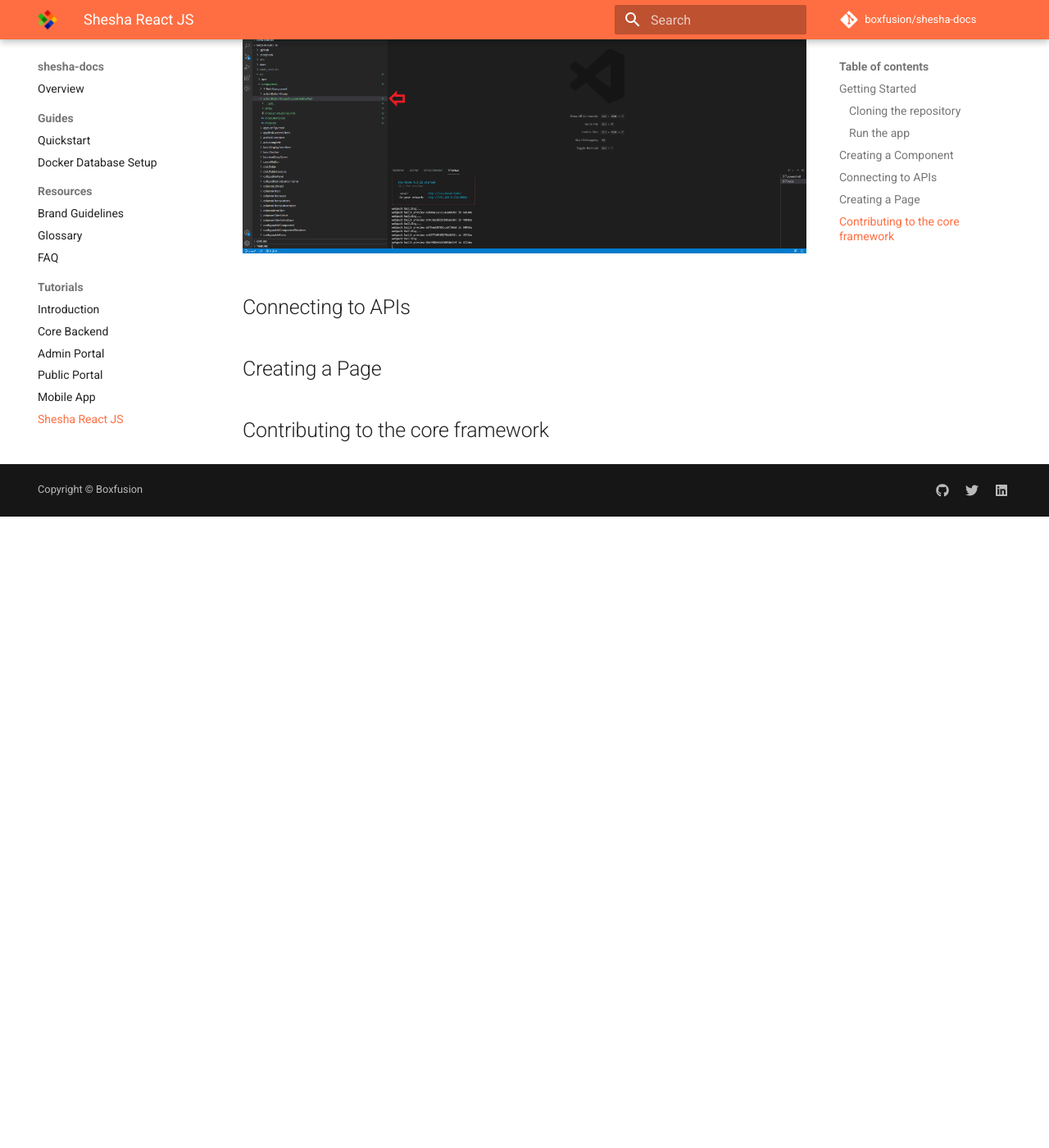
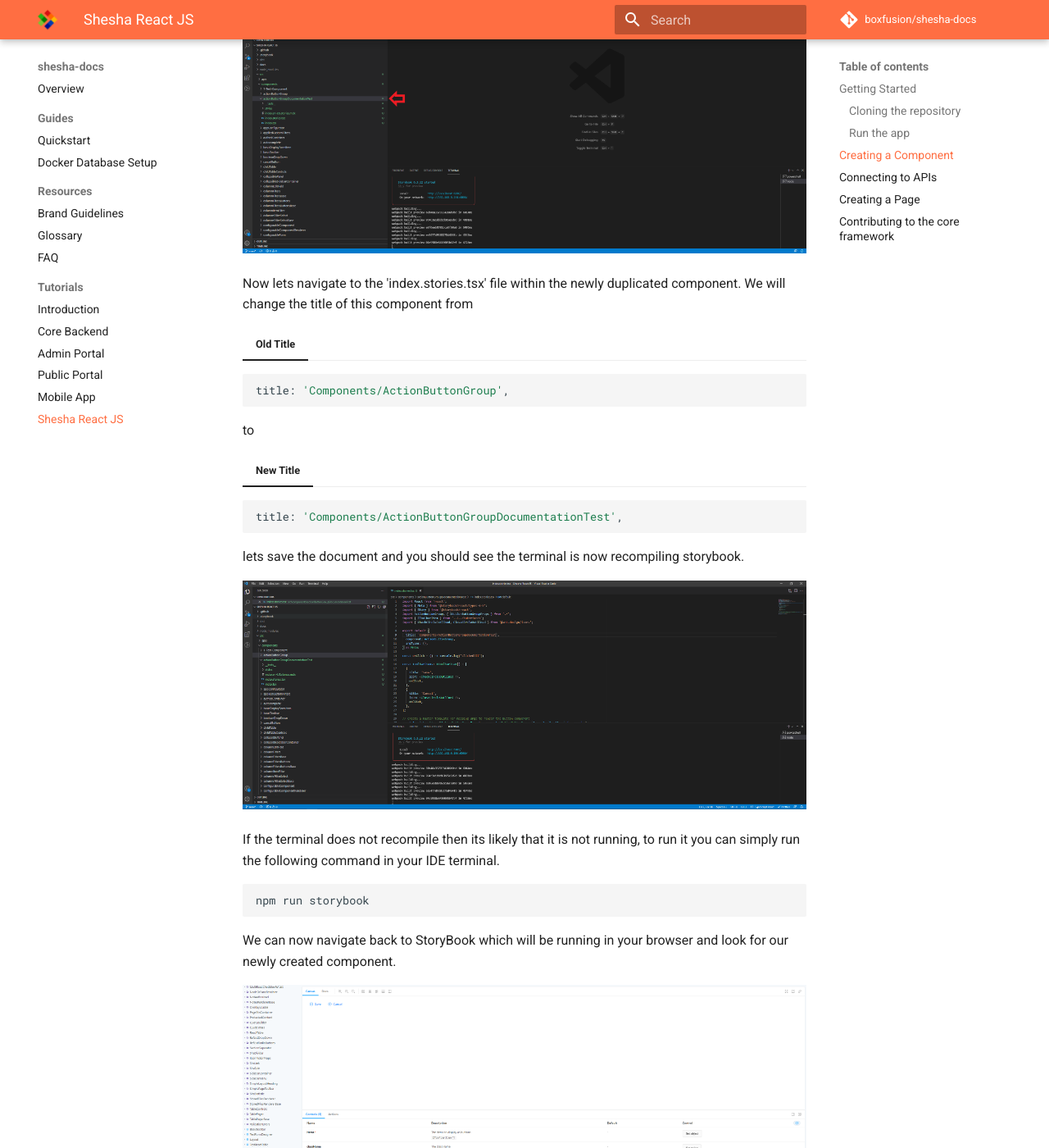
Before and after one commit to Boxfusion/shesha-docs, an MkDocs documentation site: the page built from docs/tutorials/05-shesha-reactjs.md, in a window 1280 px wide and 1400 px high, scrolled down 3117 px. Shown: the whole window at 82% size. Built offline with MkDocs 1.6.1 and Material for MkDocs 9.7.7, drawn with Linux system fonts in a browser that asks for light colours; comment, search, counter and statistics services are not loaded; before the commit the page ends 3747 px from its top, so only the background shows below that; some of the changed text lies outside the part shown.

Commit message:
Update 05-shesha-reactjs.md

````diff
--- a/docs/tutorials/05-shesha-reactjs.md
+++ b/docs/tutorials/05-shesha-reactjs.md
@@ -70,7 +70,34 @@ Lets begin by duplicating a component such as the 'actionButtonGroup'
 
 ![shesha-reactjs-duplicatingComponent screenshot](https://github.com/Boxfusion/shesha-docs/blob/main/docs/assets/shesha-reactjs-duplicatingComponent.PNG?raw=true)
 
+Now lets navigate to the 'index.stories.tsx' file within the newly duplicated component. We will change the title of this component from
 
+=== "Old Title"
+``` shell
+title: 'Components/ActionButtonGroup',
+```
+ to
+
+=== "New Title"
+``` shell
+title: 'Components/ActionButtonGroupDocumentationTest',
+```
+
+lets save the document and you should see the terminal is now recompiling storybook.
+
+![shesha-reactjs-duplicatingComponent-Step2 screenshot](https://github.com/Boxfusion/shesha-docs/blob/main/docs/assets/shesha-reactjs-duplicatingComponent-Step2.PNG?raw=true)
+
+If the terminal does not recompile then its likely that it is not running, to run it you can simply run the following command in your IDE terminal.
+
+``` shell
+npm run storybook
+```
+
+We can now navigate back to StoryBook which will be running in your browser and look for our newly created component.
+
+![shesha-reactjs-storybook-creating-component screenshot](https://github.com/Boxfusion/shesha-docs/blob/main/docs/assets/shesha-reactjs-storybook-creating-component.PNG?raw=true)
+
+Congratulations, you have just successfully created a new component with Shesha ReactJS and Storybook!
 
 ## Connecting to APIs
 
````
